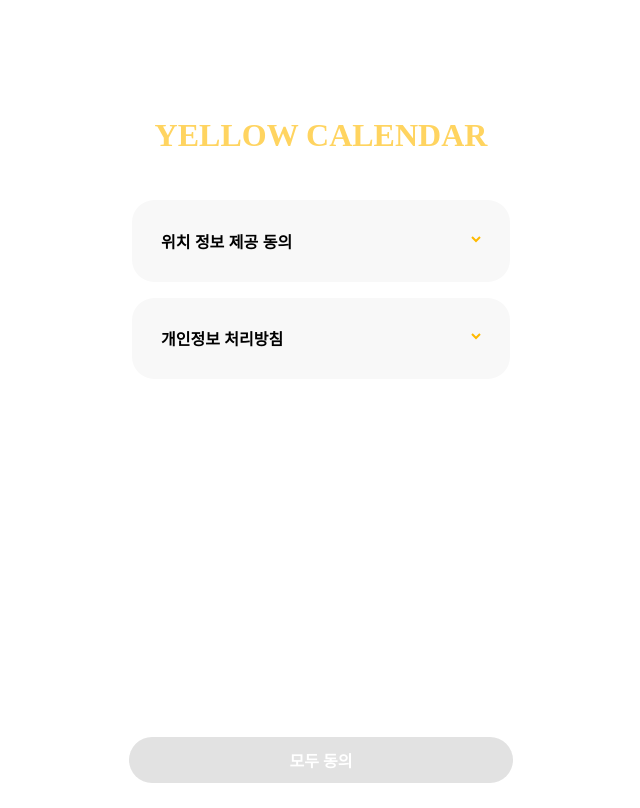
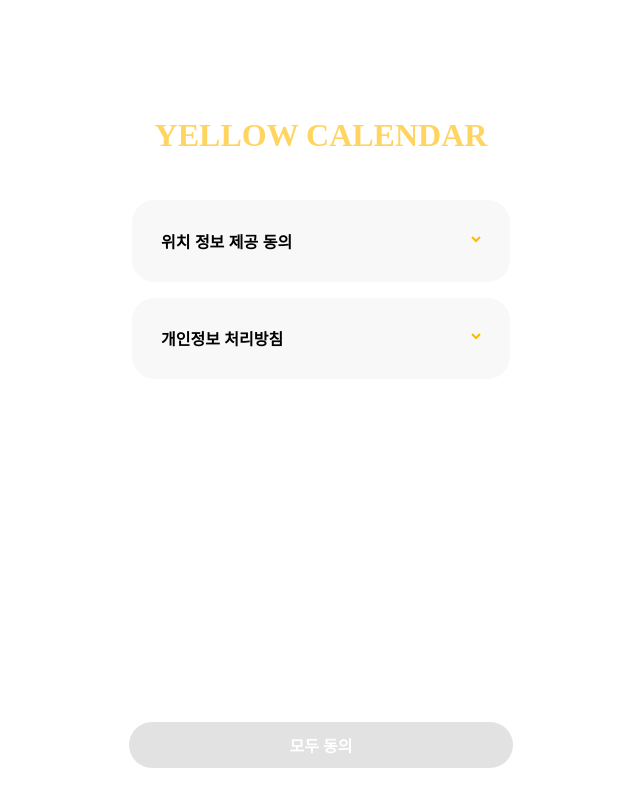
Before and after one commit to SWUnivHack2023-Team24/dustdrive-front, a SvelteKit app: page /agreement in a window 1280 px wide. Shown: the whole page, without its empty margins (319-959 px from the left). Built offline with nearby package versions, Linux system fonts and the light colour scheme; a web font is replaced by a local one.

Commit message:
fix(agreement): apply design

```diff
--- a/src/routes/agreement/+page.svelte
+++ b/src/routes/agreement/+page.svelte
@@ -158,12 +158,12 @@
     }
 
     footer {
-        align-items: center;
+        align-items:last baseline;
     }
 
     main {
         font-family: "Pretendard Variable", sans-serif;
-        height: 65vh;
+        height: 60vh;
     }
 
     section {
```
